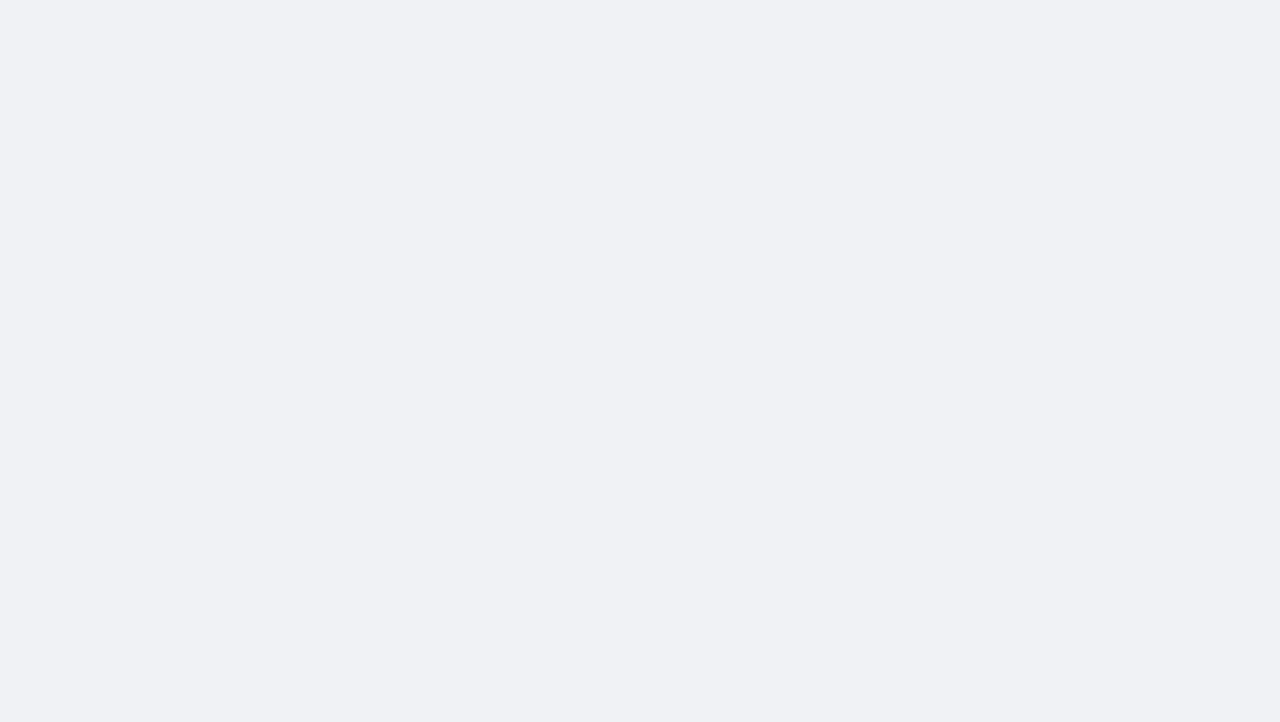
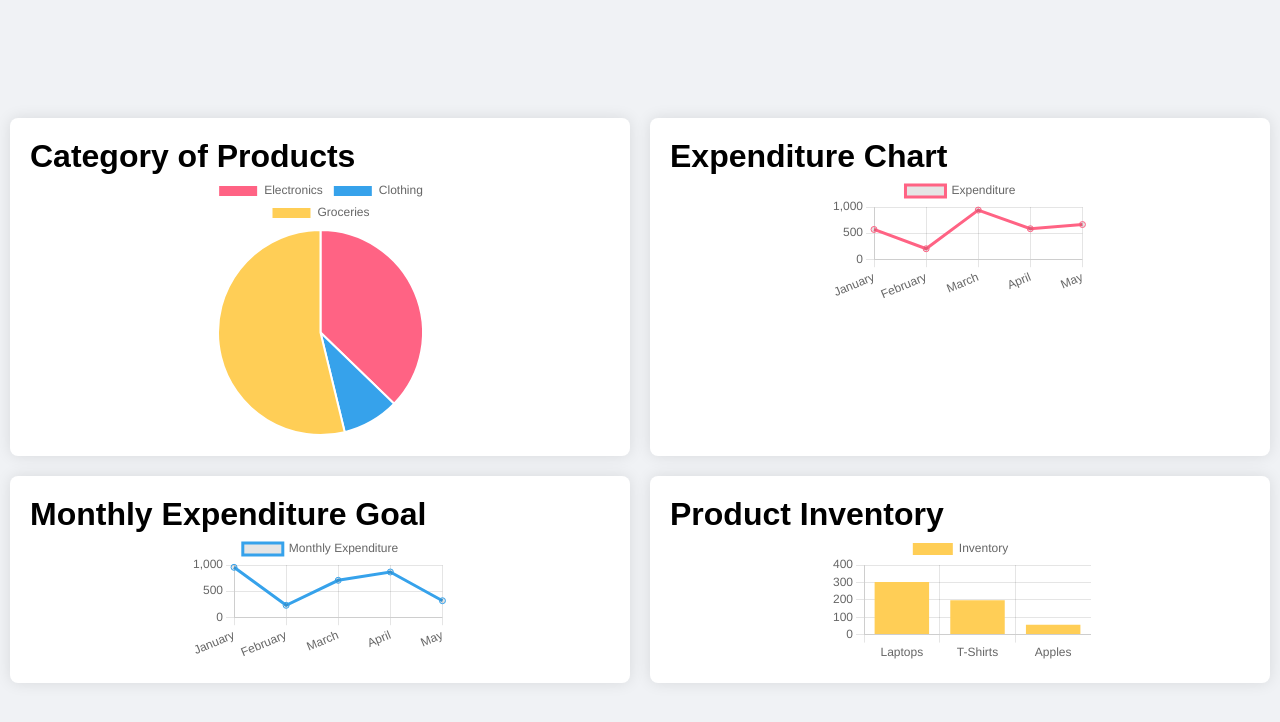
Before and after one commit to Rakib3103/Product-Inventory-Website, a React (Create React App) app: page /statistics in a window 1280 px wide. Shown: the top 722 px of the page. Built offline with nearby package versions, Linux system fonts and the light colour scheme.

Commit message:
statistics page 90% complete

```diff
--- a/package.json
+++ b/package.json
@@ -7,6 +7,7 @@
     "@testing-library/react": "^13.4.0",
     "@testing-library/user-event": "^13.5.0",
     "axios": "^1.4.0",
+    "chart.js": "^4.3.3",
     "react": "^18.2.0",
     "react-dom": "^18.2.0",
     "react-router-dom": "^5.3.0",
--- a/src/App.js
+++ b/src/App.js
@@ -3,26 +3,31 @@ import './App.css';
 import Homepage from './components/homepage/homepage';
 import Login from './components/login/login';
 import Register from './components/register/register';
+import Statistics from './components/statistics/statistics';  // New import for the Statistics component
 import { BrowserRouter as Router, Switch, Route } from "react-router-dom";
 
 function App() {
   const [ user, setLoginUser ] = useState({})
+
   return (
     <div className="App">
       <Router>
-        <Switch> {/* Notice the uppercase 'S' here */}
-          <Route exact path = "/">
+        <Switch>
+          <Route exact path="/">
             {
               user && user._id
               ? <Homepage/>
-              : <Login setLoginUser = {setLoginUser}/>
+              : <Login setLoginUser={setLoginUser}/>
             }
           </Route>
-          <Route path = "/login">
-            <Login setLoginUser = {setLoginUser}/>
+          <Route path="/login">
+            <Login setLoginUser={setLoginUser}/>
           </Route>
-          <Route path = "/register">
+          <Route path="/register">
             <Register />
+          </Route>
+          <Route path="/statistics">  {/* New Route for Statistics */}
+            <Statistics />
           </Route>
         </Switch>
       </Router>
--- a/src/components/homepage/homepage.js
+++ b/src/components/homepage/homepage.js
@@ -9,7 +9,7 @@ const Homepage = () => {
   };
 
   const navigateToStatistics = () => {
-    window.location.href = "statistics.html";
+    window.location.href = "/statistics";
   };
 
   return (
--- /dev/null
+++ b/src/components/statistics/statistics.css
@@ -0,0 +1,22 @@
+.chart-container {
+    display: flex;
+    flex-wrap: wrap;
+    justify-content: space-around;
+}
+
+.chart-wrapper {
+    margin: 10px;
+    flex-basis: calc(50% - 20px); /* This ensures each chart takes up half the space minus margin */
+    box-shadow: 0px 0px 15px rgba(0, 0, 0, 0.1);
+    padding: 20px;
+    border-radius: 8px;
+    background-color: #fff;
+    box-sizing: border-box;
+}
+
+canvas {
+    width: 45%;
+    height: auto;
+    display: block;
+    margin: 0 auto;
+}
--- a/src/components/statistics/statistics.js
+++ b/src/components/statistics/statistics.js
@@ -1,44 +1,91 @@
-const express = require('express');
-const MongoClient = require('mongodb').MongoClient;
-const app = express();
-const port = 3000;
+import React, { useEffect } from 'react';
+import Chart from 'chart.js/auto';
+import './statistics.css';  // Assuming you have a Statistics.css file in the same directory
 
-const dbURL = 'your-database-url';
+function Statistics() {
+    useEffect(() => {
+        function randomData(min, max, length) {
+            return Array.from({ length }, () => Math.floor(Math.random() * (max - min + 1)) + min);
+        }
 
-app.use(express.static('public'));
+        const ctxPie = document.getElementById('pieChart').getContext('2d');
+        new Chart(ctxPie, {
+            type: 'pie',
+            data: {
+                datasets: [{
+                    data: randomData(1, 100, 3),
+                    backgroundColor: ['#FF6384', '#36A2EB', '#FFCE56'],
+                    label: 'Dataset 1'
+                }],
+                labels: ['Electronics', 'Clothing', 'Groceries']
+            }
+        });
 
-app.get('/data', async (req, res) => {
-  MongoClient.connect(dbURL, { useNewUrlParser: true, useUnifiedTopology: true }, (err, client) => {
-    if (err) {
-      console.error(err);
-      res.status(500).send('Error connecting to the database.');
-      return;
-    }
+        const ctxExpenditure = document.getElementById('expenditureChart').getContext('2d');
+        new Chart(ctxExpenditure, {
+            type: 'line',
+            data: {
+                labels: ['January', 'February', 'March', 'April', 'May'],
+                datasets: [{
+                    label: 'Expenditure',
+                    borderColor: '#FF6384',
+                    data: randomData(100, 1000, 5)
+                }]
+            }
+        });
 
-    const db = client.db('products');
-    const collection = db.collection('product-details');
+        const ctxMonthlyExpenditure = document.getElementById('monthlyExpenditureChart').getContext('2d');
+        new Chart(ctxMonthlyExpenditure, {
+            type: 'line',
+            data: {
+                labels: ['January', 'February', 'March', 'April', 'May'],
+                datasets: [{
+                    label: 'Monthly Expenditure',
+                    borderColor: '#36A2EB',
+                    data: randomData(200, 1200, 5)
+                }]
+            }
+        });
 
-    collection.find({}).toArray((err, products) => {
-      if (err) {
-        console.error(err);
-        res.status(500).send('Error fetching data.');
-        return;
-      }
+        const ctxInventory = document.getElementById('inventoryChart').getContext('2d');
+        new Chart(ctxInventory, {
+            type: 'bar',
+            data: {
+                labels: ['Laptops', 'T-Shirts', 'Apples'],
+                datasets: [{
+                    label: 'Inventory',
+                    backgroundColor: '#FFCE56',
+                    borderColor: '#FFCE56',
+                    data: randomData(10, 500, 3)
+                }]
+            }
+        });
+    }, []);
 
-      // Transform products into desired data format for charts
-      let pieData = [];
-      let graphData = [];
-      products.forEach(product => {
-        pieData.push({ label: product.name, value: product.quantity });
-        graphData.push({ x: product.name, y: product.sales });
-      });
+    return (
+        <div className="chart-container">
+            <div className="chart-wrapper">
+                <h1>Category of Products</h1>
+                <canvas id="pieChart"></canvas>
+            </div>
 
-      res.json({ pieData, graphData });
-      client.close();
-    });
-  });
-});
+            <div className="chart-wrapper">
+                <h1>Expenditure Chart</h1>
+                <canvas id="expenditureChart"></canvas>
+            </div>
 
-app.listen(port, () => {
-  console.log(`Server running at http://localhost:${port}`);
-});
+            <div className="chart-wrapper">
+                <h1>Monthly Expenditure Goal</h1>
+                <canvas id="monthlyExpenditureChart"></canvas>
+            </div>
+
+            <div className="chart-wrapper">
+                <h1>Product Inventory</h1>
+                <canvas id="inventoryChart"></canvas>
+            </div>
+        </div>
+    );
+
+}
+
+export default Statistics;
```
Also changed, not shown: src/components/statistics/statistics.html (deleted, +0 -86 lines), 2 other files (tests, documents, lock files or other folders).
